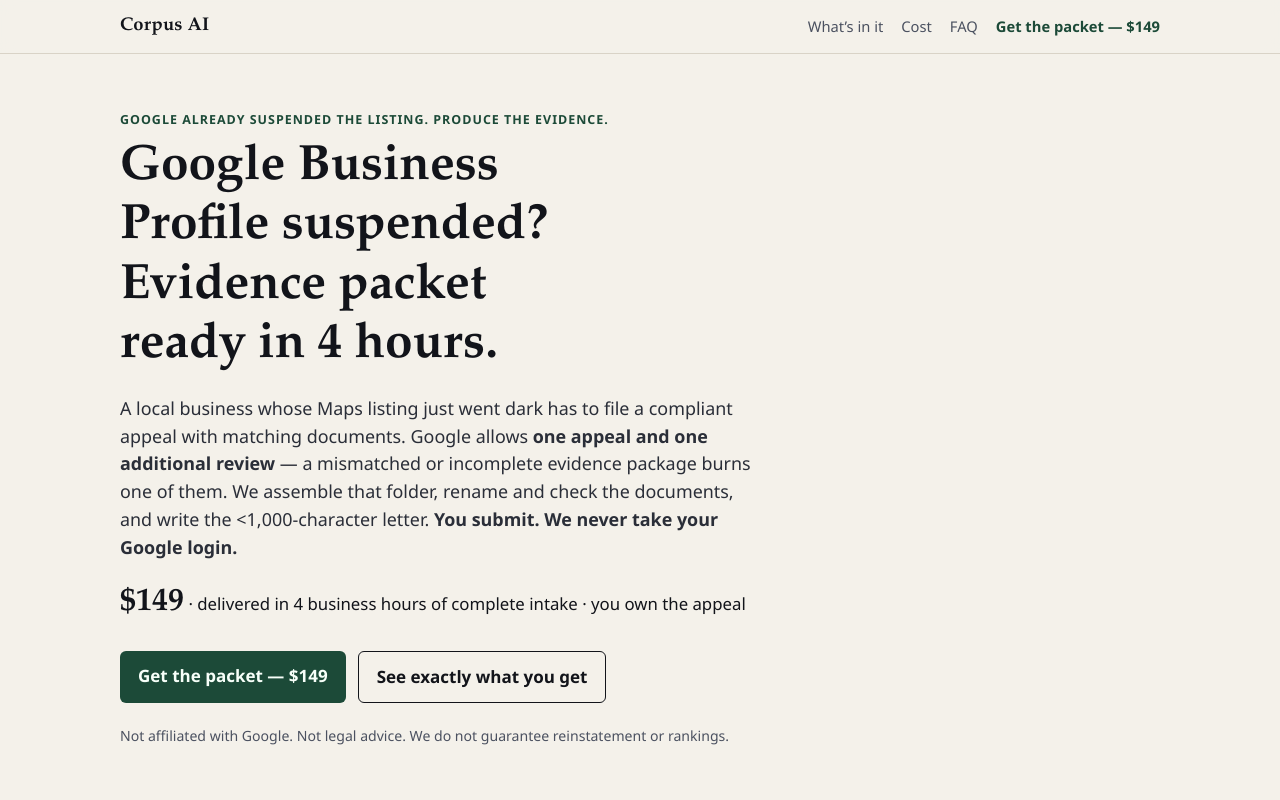
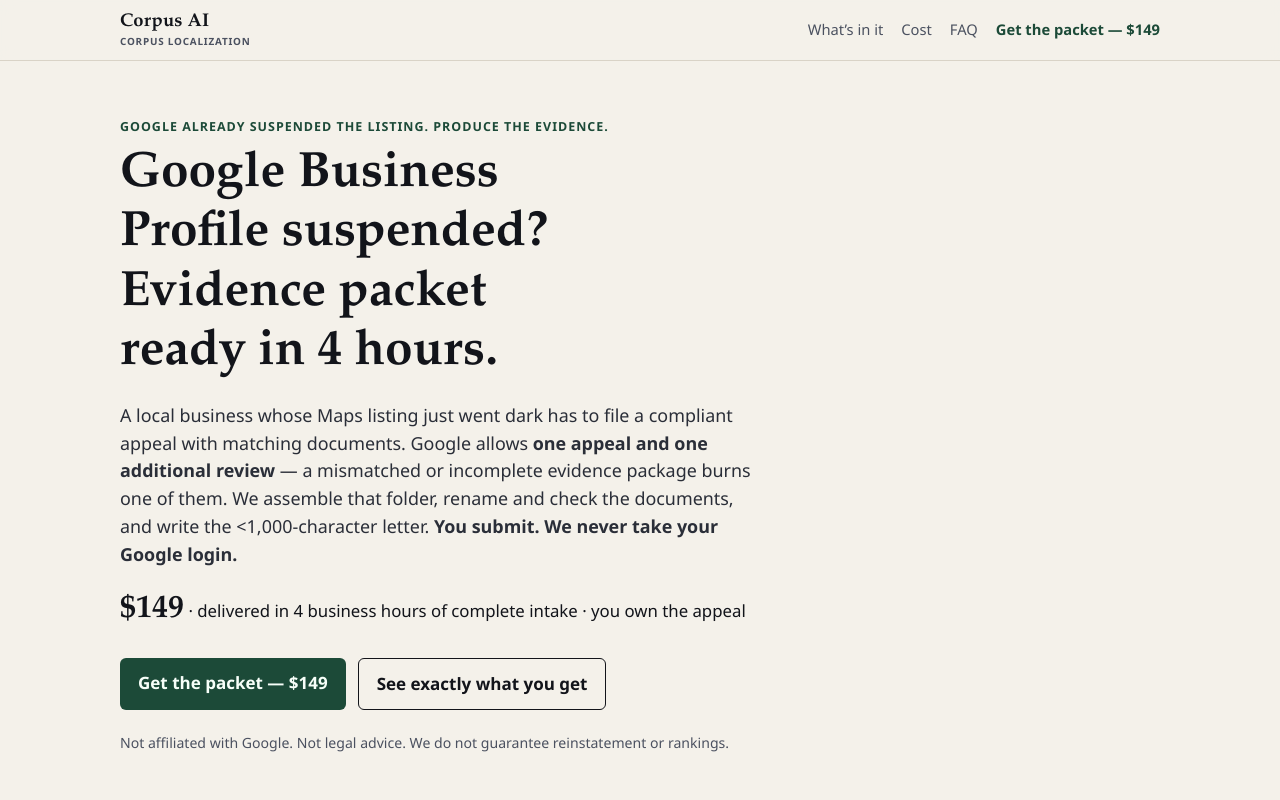
Before and after one commit to nshempstead1/corpus-ai, a plain HTML site: page index.html in a window 1280 px wide. Shown: the top 800 px of the page. Drawn offline with Linux system fonts and the light colour scheme.

Commit message:
Put Corpus Localization under the Corpus AI lockup

```diff
--- a/index.html
+++ b/index.html
@@ -65,7 +65,7 @@
 <body>
   <header class="top">
     <div class="wrap bar">
-      <a class="brand" href="./">Corpus AI</a>
+      <a class="brand" href="./">Corpus AI <span class="brand-line">Corpus Localization</span></a>
       <nav>
         <a href="#whats-in">What’s in it</a>
         <a href="cost.html">Cost</a>
@@ -199,8 +199,8 @@
           <p>We do not fabricate documents. You get a gap report of what is missing, or a refund.</p>
         </details>
         <details>
-          <summary>Is Corpus AI a separate company?</summary>
-          <p>No. Corpus AI is a DBA of Corpus Localization LLC. This product is not a certified translation. Reviews for this packet should not be left on the translation listing.</p>
+          <summary>Is Corpus Localization a different company?</summary>
+          <p>No. Corpus AI is the public brand. Corpus Localization (certified translations) is a line under Corpus AI — same LLC. This packet is not a certified translation. Leave translation reviews on the translation listing.</p>
         </details>
       </div>
     </section>
@@ -219,7 +219,7 @@
 
   <footer>
     <div class="wrap">
-      <p><strong>Corpus AI</strong> is a DBA of Corpus Localization LLC. Not affiliated with Google LLC. Not legal advice. Preparing a self-submitted appeal is not a promise of reinstatement, rankings, or Maps visibility.</p>
+      <p><strong>Corpus AI</strong> is the public brand of Corpus Localization LLC. Certified translations ship as <strong>Corpus Localization</strong>, a line under Corpus AI. Not affiliated with Google LLC. Not legal advice. Preparing a self-submitted appeal is not a promise of reinstatement, rankings, or Maps visibility. Packet reviews do not belong on the translation listing.</p>
       <p>
         <a href="cost.html">Cost</a>
         · <a href="terms.html">Terms</a>
--- a/styles.css
+++ b/styles.css
@@ -29,7 +29,26 @@
   border-bottom: 1px solid var(--line);
 }
 .bar { display: flex; align-items: center; justify-content: space-between; gap: 16px; padding: 12px 0; }
-.brand { font-family: var(--font); font-weight: 700; font-size: 1.15rem; color: var(--ink); text-decoration: none; letter-spacing: .01em; }
+.brand {
+  display: flex;
+  flex-direction: column;
+  font-family: var(--font);
+  font-weight: 700;
+  font-size: 1.15rem;
+  color: var(--ink);
+  text-decoration: none;
+  letter-spacing: .01em;
+  line-height: 1.15;
+}
+.brand-line {
+  font-family: var(--sans);
+  font-size: .62rem;
+  font-weight: 650;
+  letter-spacing: .08em;
+  text-transform: uppercase;
+  color: var(--muted);
+  margin-top: 3px;
+}
 nav { display: flex; gap: 18px; align-items: center; flex-wrap: wrap; }
 nav a { color: var(--muted); text-decoration: none; font-size: .92rem; }
 nav a:hover { color: var(--ink); }
```
Also changed, not shown: cost.html (+4 -4 lines), terms.html (+2 -2 lines), thanks.html (+1 -1 lines), llms.txt.
